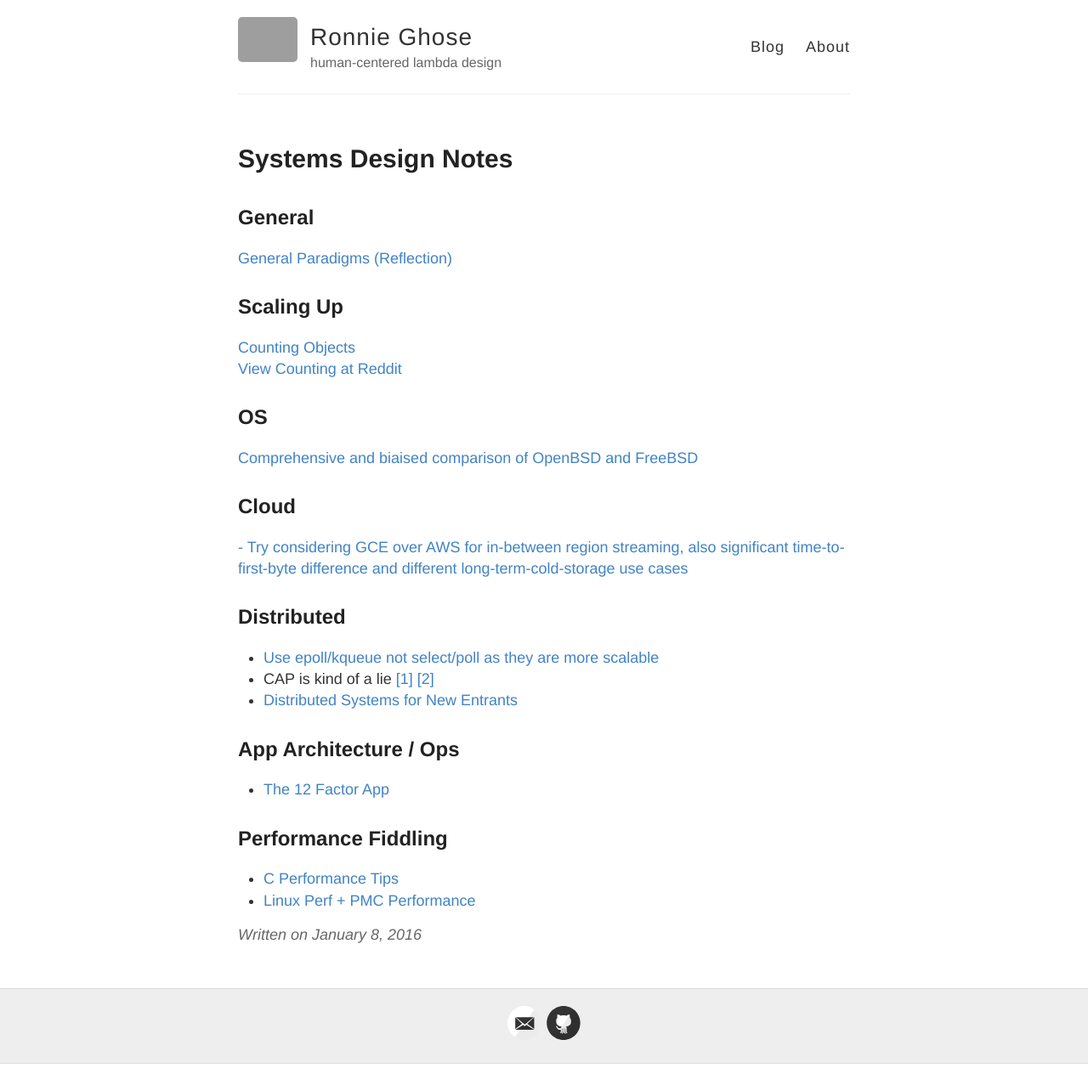
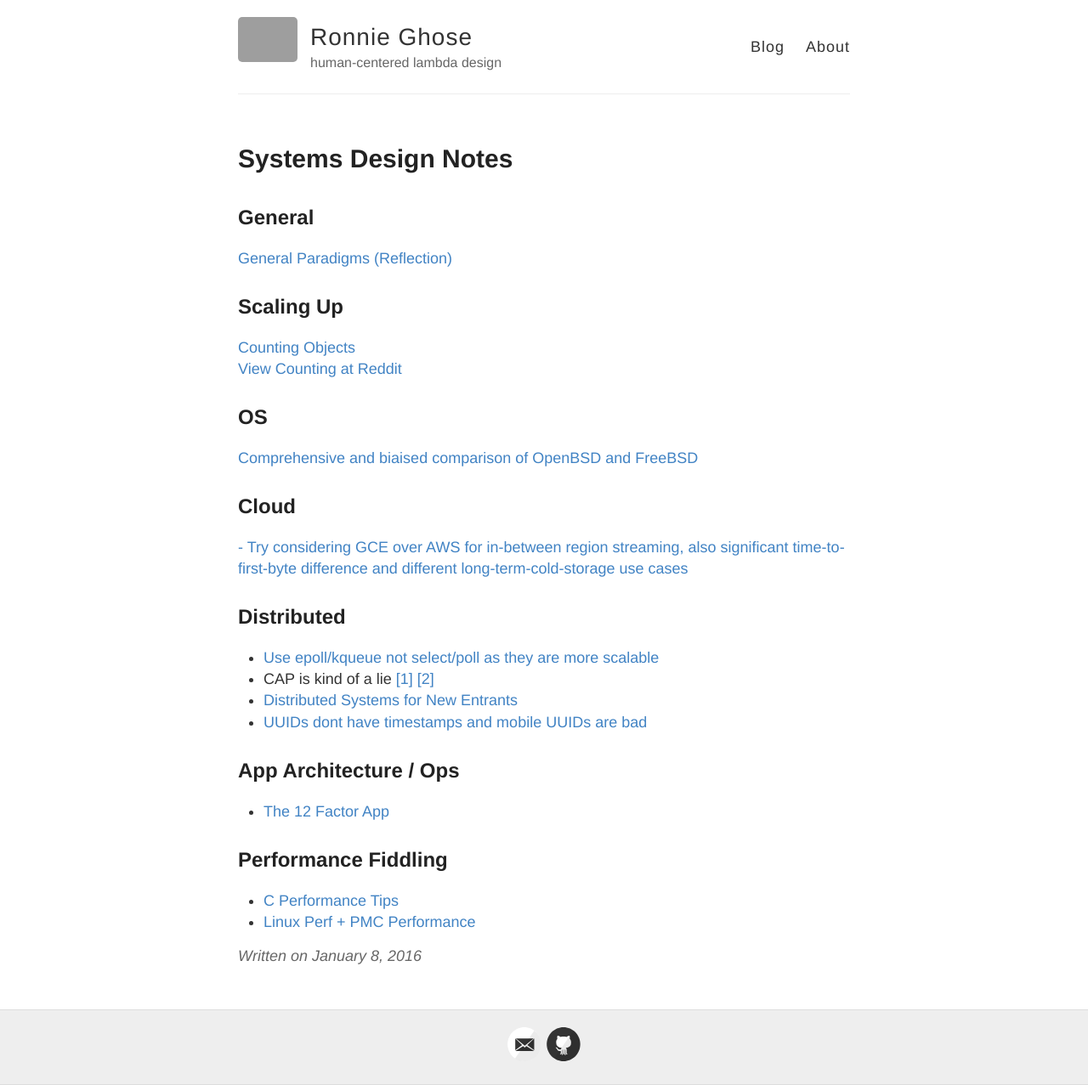
Before and after one commit to RONNCC/ronncc.github, a Jekyll site: the page built from _posts/2016-1-8-systemDesignNotes.md, in a window 1280 px wide. Shown: the whole page at 85% size. Built offline with Jekyll 4.4.1, drawn with Linux system fonts in a browser that asks for light colours; comment, search, counter and statistics services are not loaded; before the commit the page ends 1252 px from its top, so only the background shows below that; grey boxes are pictures that could not be loaded.

Commit message:
Updated 2016-1-8-systemDesignNotes.md

```diff
--- a/_posts/2016-1-8-systemDesignNotes.md
+++ b/_posts/2016-1-8-systemDesignNotes.md
@@ -30,6 +30,7 @@ type: post
 - [Use epoll/kqueue not select/poll as they are more scalable](http://geocar.sdf1.org/fast-servers.html)
 - CAP is kind of a lie [[1]](http://codahale.com/you-cant-sacrifice-partition-tolerance/#errata10221010) [[2]](https://voltdb.com/blog/clarifications-cap-theorem-and-data-related-errors)
 - [Distributed Systems for New Entrants](https://www.somethingsimilar.com/2013/01/14/notes-on-distributed-systems-for-young-bloods/)
+- [UUIDs dont have timestamps and mobile UUIDs are bad](https://segment.com/blog/a-brief-history-of-the-uuid/)
 
 ## App Architecture / Ops
 - [The 12 Factor App](http://12factor.net/)
```
